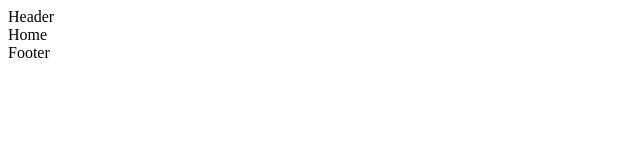
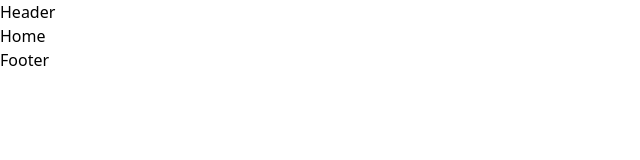
Before and after one commit to walid-damou/React_JS_Project, a React (Create React App) app: page / in a window 1280 px wide. Shown: the top 160 px of the page, without its empty margins (0-640 px from the left). Built offline with nearby package versions, Linux system fonts and the light colour scheme.

Commit message:
tailwind added

```diff
--- a/package.json
+++ b/package.json
@@ -34,5 +34,8 @@
       "last 1 firefox version",
       "last 1 safari version"
     ]
+  },
+  "devDependencies": {
+    "tailwindcss": "^3.2.4"
   }
 }
--- a/src/App.css
+++ b/src/App.css
@@ -0,0 +1,4 @@
+@import url('https://fonts.googleapis.com/css2?family=Public+Sans:wght@300;400;700&display=swap');
+@tailwind base;
+@tailwind components;
+@tailwind utilities;
--- a/src/App.js
+++ b/src/App.js
@@ -1,10 +1,11 @@
 import React from 'react';
+import './App.css';
 import Header from './layouts/Header'
 import Footer from './layouts/Footer'
 import Home from './pages/Home'
 function App() {
   return (
-    <div className="App">
+    <div className="BeVietnamPro m-0 p-0">
      <Header/>
      <Home/>
      <Footer/>
--- a/src/layouts/Footer.js
+++ b/src/layouts/Footer.js
@@ -2,7 +2,7 @@ import React from 'react'
 
 const Footer = () => {
   return (
-    <div>Footer</div>
+    <div className="">Footer</div>
   )
 }
 
--- /dev/null
+++ b/tailwind.config.js
@@ -0,0 +1,14 @@
+/** @type {import('tailwindcss').Config} */
+module.exports = {
+  content: [
+    "./src/**/*.{js,jsx,ts,tsx}",
+  ],
+  theme: {
+    extend: {
+      fontFamily: {
+        BeVietnamPro: ["Be Vietnam Pro", "sans-serif"],
+      }
+    },
+  },
+  plugins: [],
+}
```
Also changed, not shown: src/components/Test.js (added), 1 other file (tests, documents, lock files or other folders).
